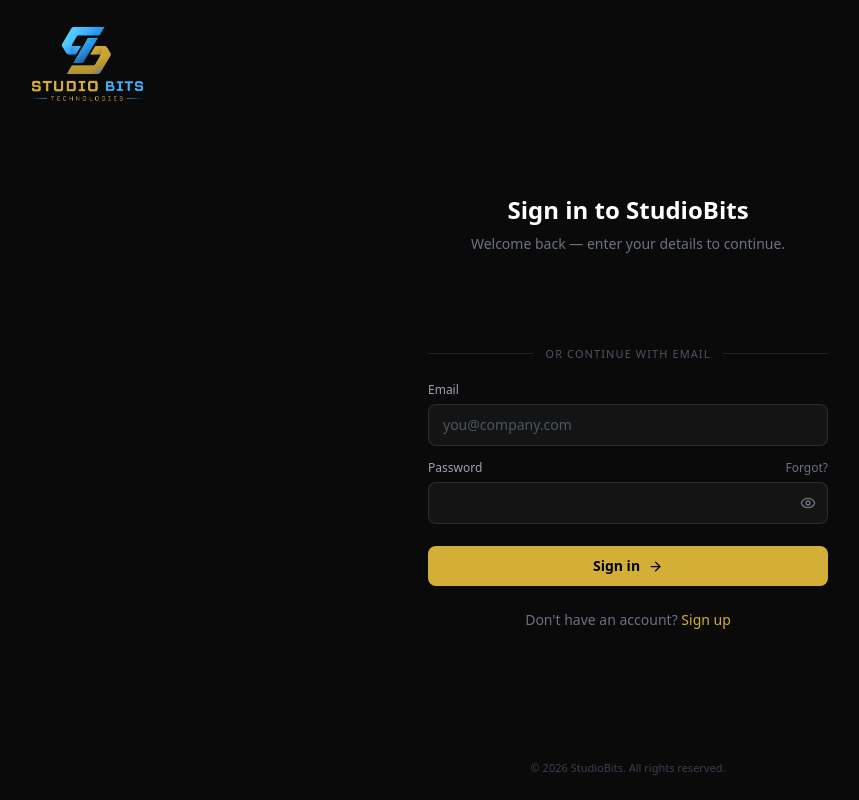
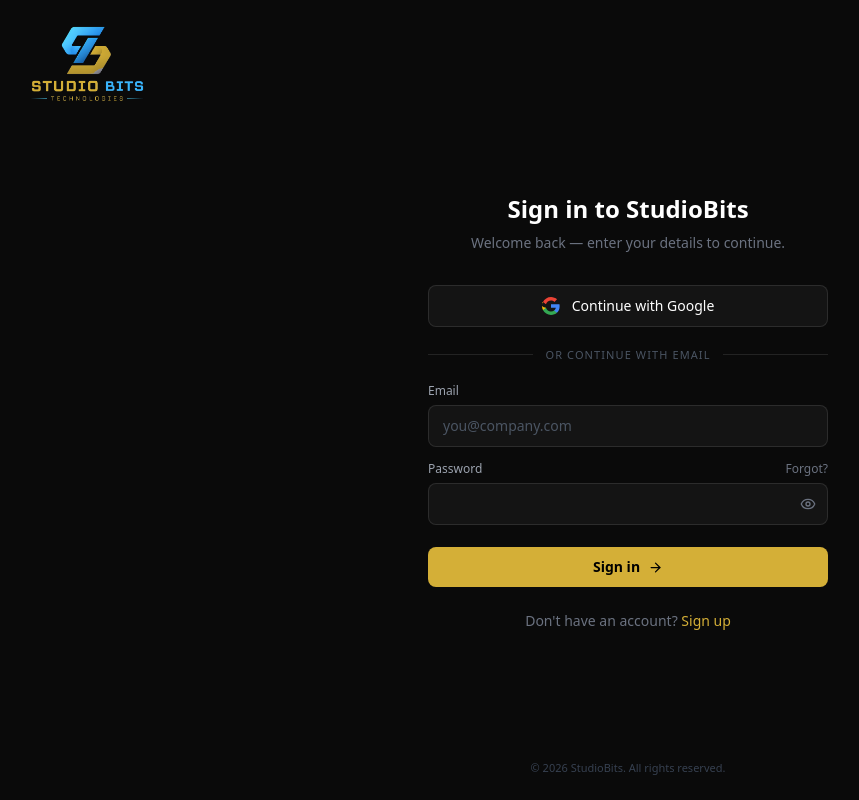
Before and after one commit to shamnashani/brandingWeb, a React (Create React App) app: page /login in a window 1280 px wide. Shown: the whole page, without its empty margins (12-871 px from the left). Built offline with nearby package versions, Linux system fonts and the light colour scheme; no server answers; a web font is replaced by a local one.

Commit message:
fix login btn

```diff
--- a/src/components/Login.jsx
+++ b/src/components/Login.jsx
@@ -2,7 +2,7 @@
 import { Eye, EyeOff, ArrowRight } from "lucide-react";
 import api from "./Api";
 import { useNavigate, useLocation } from "react-router-dom";
-import { GoogleLogin } from "@react-oauth/google";
+import { useGoogleLogin } from "@react-oauth/google";
 
 function Login() {
   const [email, setemail] = useState("");
@@ -10,6 +10,7 @@
   const [mode, setMode] = useState("login");
   const [showPassword, setShowPassword] = useState(false);
   const [loading, setLoading] = useState(false);
+  const [googleLoading, setGoogleLoading] = useState(false);
   const [acceptTerms, setAcceptTerms] = useState(false);
   const [confirmpassword, setconfirmpassword] = useState("");
   const [name, setname] = useState("");
@@ -81,6 +82,41 @@
     }
   };
 
+  // ===== Custom-styled Google login (bypasses default GSI/FedCM embed) =====
+  const googleLogin = useGoogleLogin({
+    onSuccess: async (tokenResponse) => {
+      setGoogleLoading(true);
+      try {
+        // useGoogleLogin (implicit flow) returns an access_token, not an id_token.
+        // Fetch the user's profile with it, then hand off to your existing backend route.
+        const profileRes = await fetch(
+          "https://www.googleapis.com/oauth2/v3/userinfo",
+          { headers: { Authorization: `Bearer ${tokenResponse.access_token}` } }
+        );
+        const profile = await profileRes.json();
+
+        const res = await api.post("/user/google-login", {
+          token: tokenResponse.access_token,
+          profile, // name, email, picture — in case backend wants to skip re-verifying
+        });
+
+        localStorage.setItem("token", res.data.token);
+        localStorage.setItem("userId", res.data.user.id);
+        localStorage.setItem("role", res.data.user.role);
+        nav("/");
+      } catch (err) {
+        console.log(err);
+        alert("Google sign-in failed");
+      } finally {
+        setGoogleLoading(false);
+      }
+    },
+    onError: () => {
+      console.log("Google Login Failed");
+      alert("Google sign-in failed");
+    },
+  });
+
   const handler =
     mode === "login" ? login : mode === "signup" ? Signup : ForgotPass;
 
@@ -113,24 +149,26 @@
 
           {mode === "login" && (
             <>
-<div className="[&>div]:!w-full [&_iframe]:!w-full mb-5">
-  <GoogleLogin
-    onSuccess={async (credentialResponse) => {
-      try {
-        const res = await api.post("/user/google-login", {
-          token: credentialResponse.credential,
-        });
-        localStorage.setItem("token", res.data.token);
-        localStorage.setItem("userId", res.data.user.id);
-        localStorage.setItem("role", res.data.user.role);
-        nav("/");
-      } catch (err) {
-        console.log(err);
-      }
-    }}
-    onError={() => console.log("Google Login Failed")}
-  />
-</div>
+              <button
+                type="button"
+                onClick={() => googleLogin()}
+                disabled={googleLoading}
+                className="mb-5 flex w-full items-center justify-center gap-3 rounded-lg border border-white/10 bg-[#141414] py-2.5 text-sm font-medium text-white transition hover:bg-[#1a1a1a] disabled:opacity-60"
+              >
+                {googleLoading ? (
+                  "Signing in…"
+                ) : (
+                  <>
+                    <svg width="18" height="18" viewBox="0 0 18 18" aria-hidden="true">
+                      <path fill="#4285F4" d="M17.64 9.2c0-.64-.06-1.25-.16-1.84H9v3.48h4.84c-.21 1.13-.84 2.09-1.8 2.73v2.27h2.91c1.7-1.57 2.69-3.88 2.69-6.64z"/>
+                      <path fill="#34A853" d="M9 18c2.43 0 4.47-.8 5.96-2.18l-2.91-2.27c-.81.54-1.84.86-3.05.86-2.34 0-4.33-1.58-5.04-3.71H.96v2.34C2.44 15.98 5.48 18 9 18z"/>
+                      <path fill="#FBBC05" d="M3.96 10.71A5.4 5.4 0 010 9c0-.6.1-1.18.29-1.71V4.95H.96A9 9 0 000 9c0 1.45.35 2.83.96 4.05l3-2.34z"/>
+                      <path fill="#EA4335" d="M9 3.58c1.32 0 2.5.45 3.44 1.35l2.58-2.58C13.46.9 11.43 0 9 0 5.48 0 2.44 2.02.96 4.95l3 2.34C4.67 5.16 6.66 3.58 9 3.58z"/>
+                    </svg>
+                    Continue with Google
+                  </>
+                )}
+              </button>
 
               <div className="flex items-center gap-3 mb-5">
                 <div className="flex-1 h-px bg-white/10" />
@@ -145,7 +183,6 @@
           <form onSubmit={handler} className="flex flex-col gap-3.5">
 
             {mode === "signup" && (
-              <>
               <div>
                 <label className="text-xs text-gray-400 mb-1.5 block">Full name</label>
                 <input
@@ -153,8 +190,6 @@
                   className="w-full bg-[#141414] border border-white/10 rounded-lg px-3.5 py-2.5 text-sm text-white outline-none focus:border-[#d4af37]/60 transition"
                 />
               </div>
-
-              </>
             )}
 
             <div>
```
Lines whose indentation alone changed are shown as unchanged.
